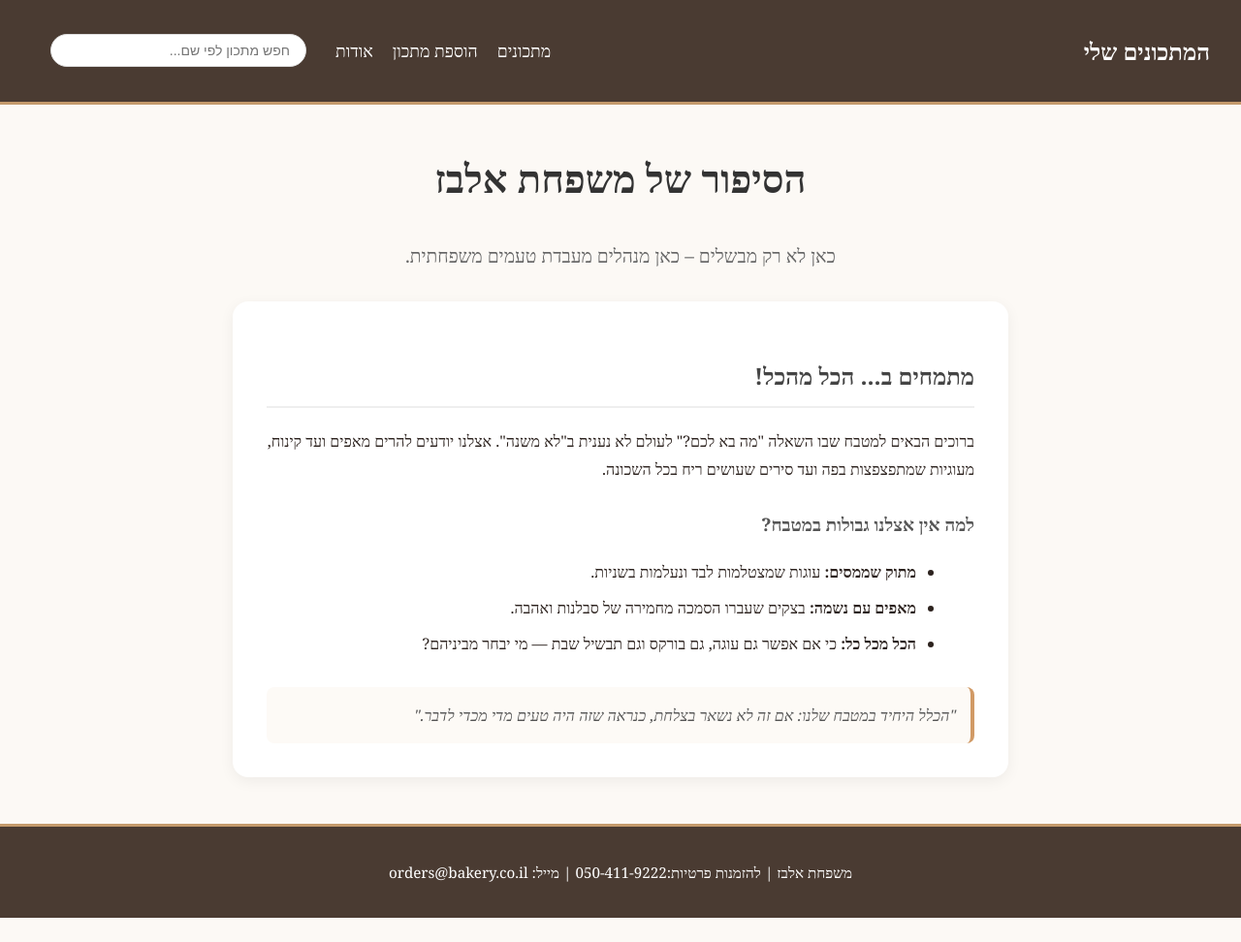
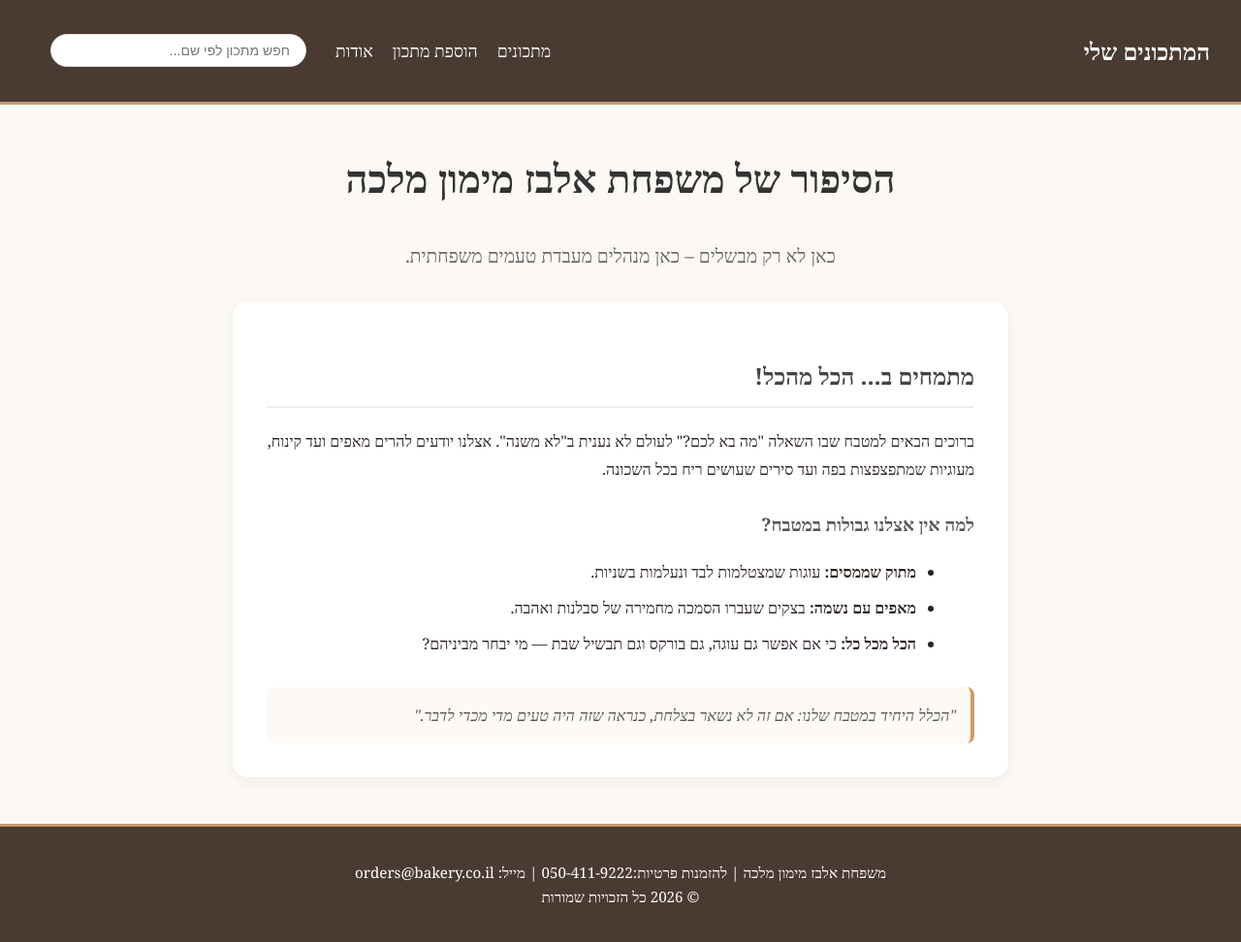
Before and after one commit to Hadas-Codes/family-recipes, a plain HTML site: page client/about.html in a window 1280 px wide. Shown: the whole page at 97% size. Before the commit the page ends 947 px from the top, so only its background shows below. Drawn offline with Linux system fonts and the light colour scheme.

Commit message:
update footer with family names

```diff
--- a/client/about.html
+++ b/client/about.html
@@ -21,7 +21,7 @@
  <main>
     <div style="max-width: 800px; margin: 40px auto; padding: 0 20px; line-height: 1.8;">
       <div style="text-align: center; margin-bottom: 30px;">
-        <h1 style="font-size: 2.5rem; color: #333;">הסיפור של משפחת אלבז</h1>
+        <h1 style="font-size: 2.5rem; color: #333;">הסיפור של משפחת אלבז מימון מלכה</h1>
         <p style="font-size: 1.2rem; color: #666;">כאן לא רק מבשלים – כאן מנהלים מעבדת טעמים משפחתית.</p>
       </div>
 
@@ -49,7 +49,8 @@
   </main>
 
   <footer>
-    <p>משפחת אלבז | להזמנות פרטיות:050-411-9222 | מייל: orders@bakery.co.il</p>
+    <p>משפחת אלבז מימון מלכה | להזמנות פרטיות:050-411-9222 | מייל: orders@bakery.co.il</p>
+    <p>&copy; 2026 כל הזכויות שמורות</p>
   </footer>
 </body>
 </html>
```
Also changed, not shown: client/add-recipe.html (+2 -1 lines), client/recipes.html (+1 -1 lines).
